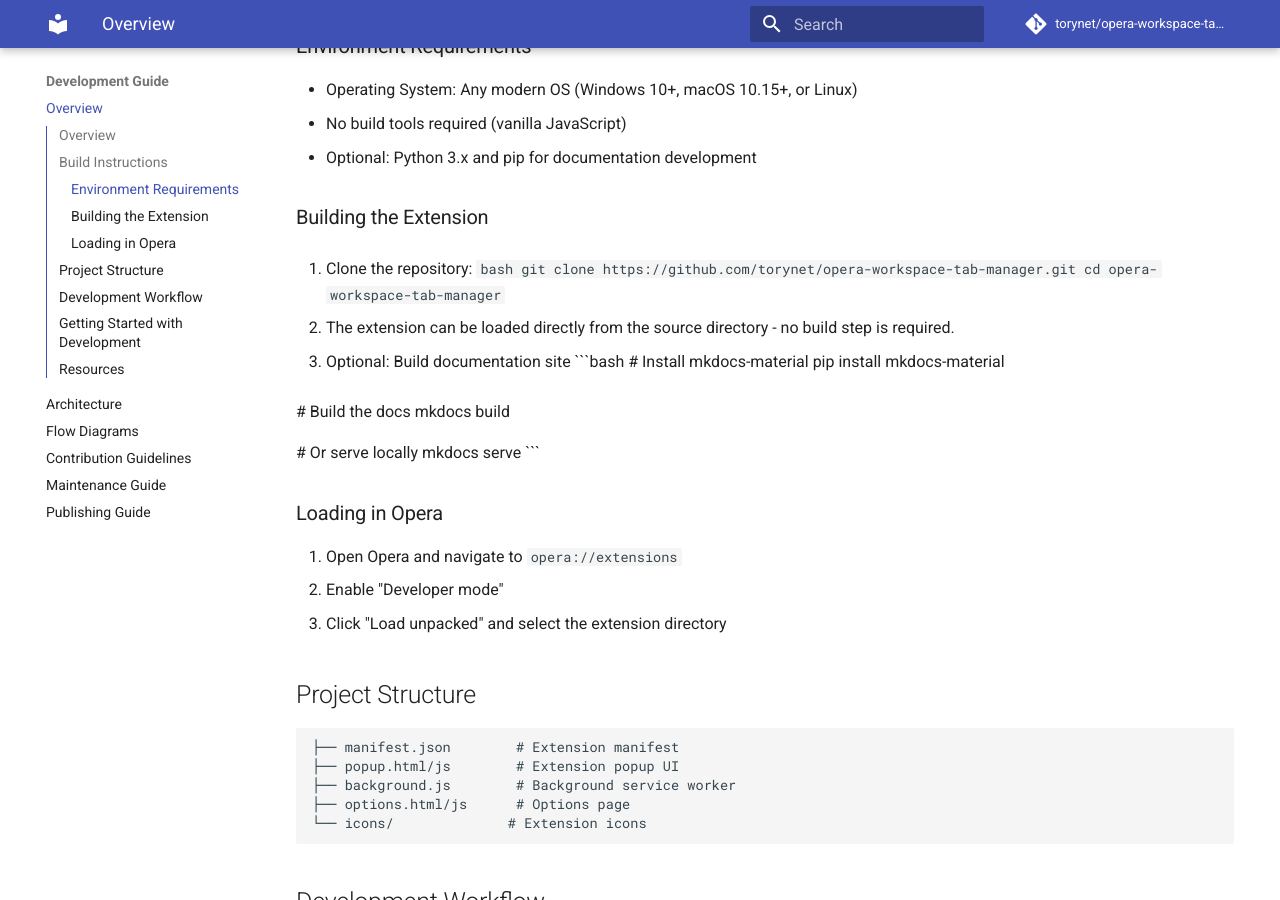
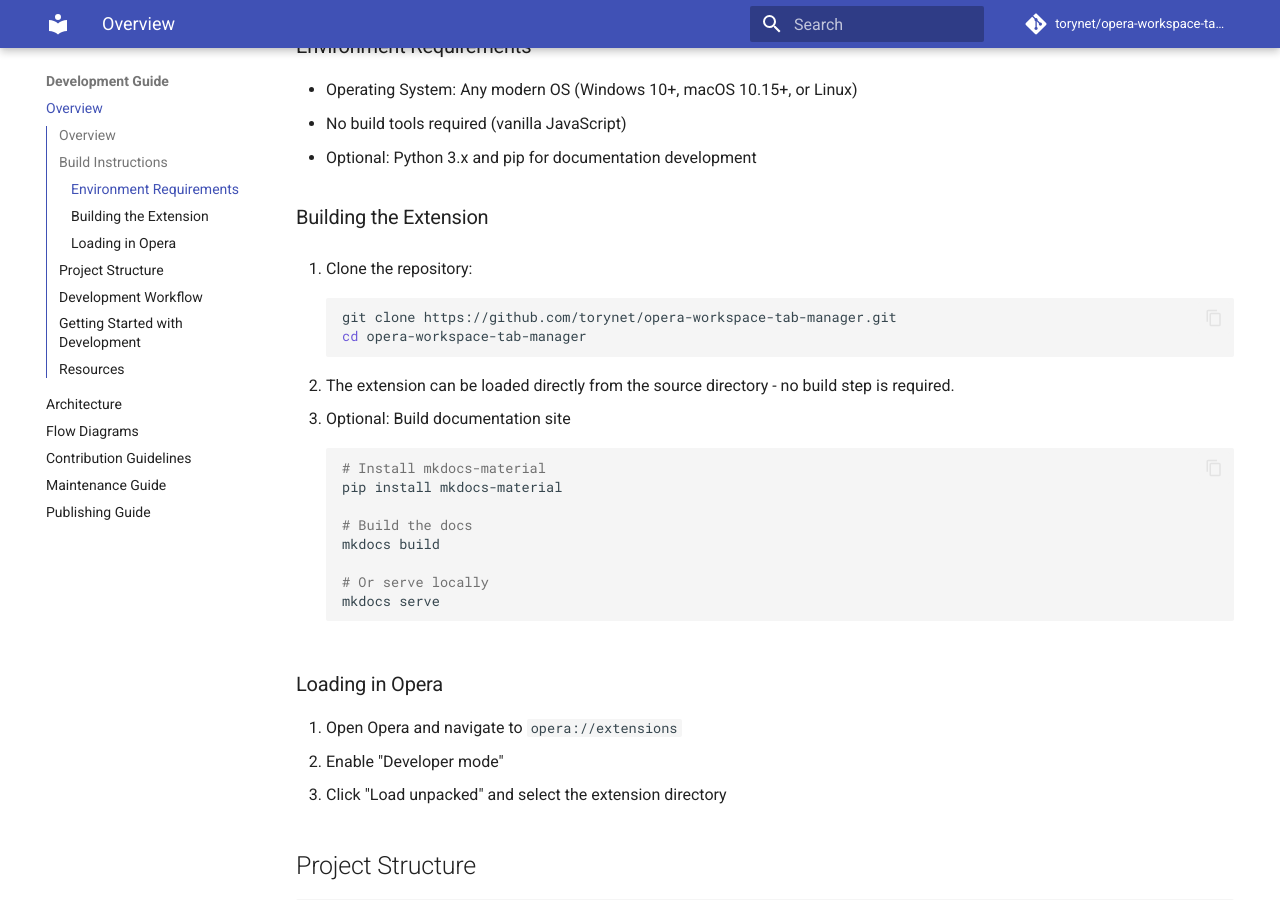
Before and after one commit to torynet/opera-workspace-tab-manager, an MkDocs documentation site: the page built from docs/development/index.md, in a window 1280 px wide and 900 px high, scrolled down 489 px. Built offline with MkDocs 1.6.1 and Material for MkDocs 9.7.7, drawn with Linux system fonts in a browser that asks for light colours; comment, search, counter and statistics services are not loaded.

Commit message:
24: Fixed documentation rendering issues.

```diff
--- a/mkdocs.yml
+++ b/mkdocs.yml
@@ -12,11 +12,20 @@
     - search.highlight
     - toc.follow     # Auto-scroll TOC while reading
     - toc.integrate  # Integrate TOC into navigation
+    - content.code.copy  # Optional: adds copy button to code blocks
+  toc_depth: 3
 
 markdown_extensions:
   - toc:
       permalink: true    # Add anchors to headings
-      toc_depth: 3      # Show up to h3 in TOC
+  - pymdownx.superfences:
+      custom_fences:
+        - name: mermaid
+          class: mermaid
+          format: !!python/name:pymdownx.superfences.fence_code_format
+
+extra_javascript:
+  - https://unpkg.com/mermaid@10/dist/mermaid.min.js
 
 nav:
   - Home: index.md
```
